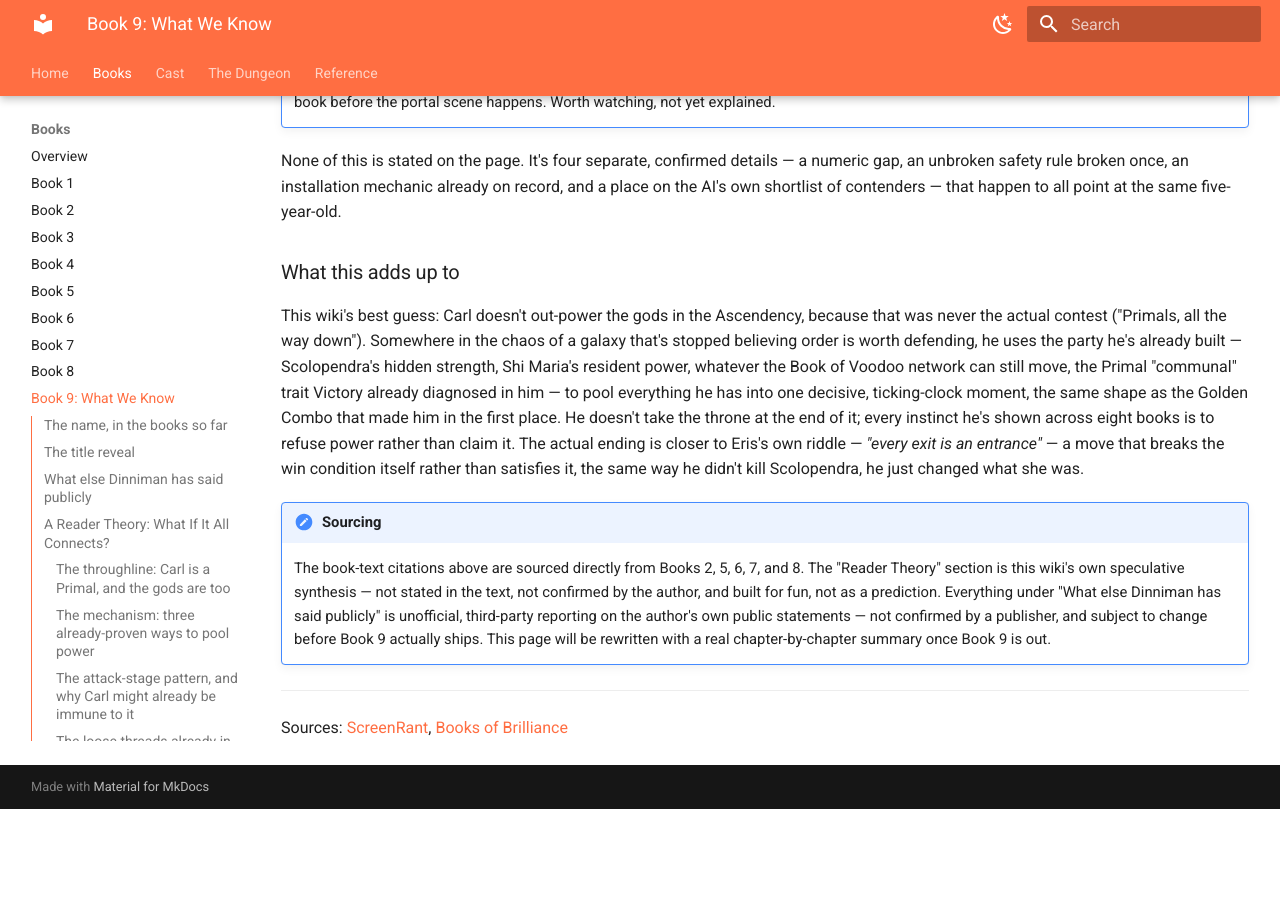
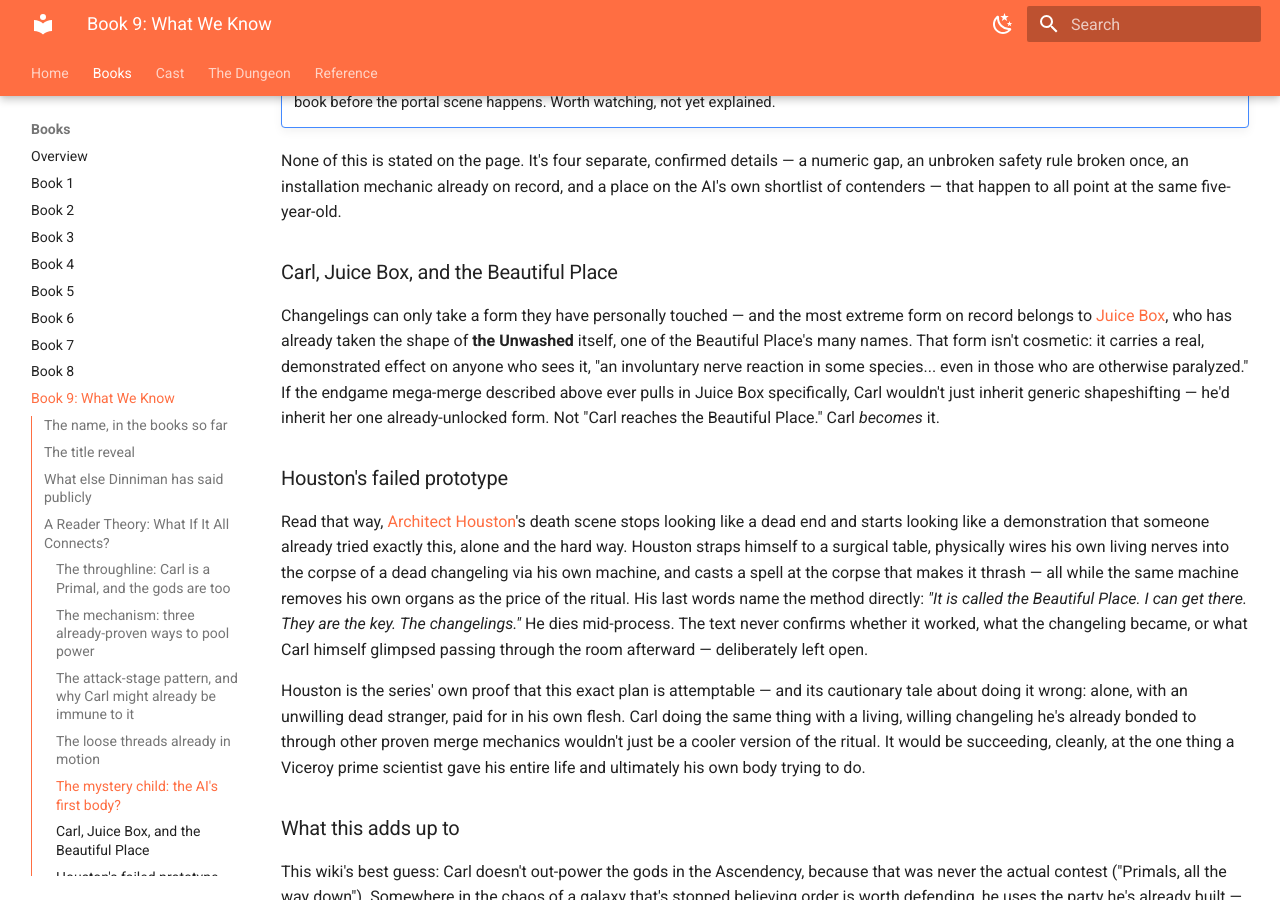
Before and after one commit to cdkolb/dcc-compendium, an MkDocs documentation site: the page built from docs/chapter-summaries/book-09-what-we-know.md, in a window 1280 px wide and 900 px high, scrolled down 4951 px. Built offline with MkDocs 1.6.1 and Material for MkDocs 9.7.7, drawn with Linux system fonts in a browser that asks for light colours; before the commit the page ends 5760 px from its top, so only the background shows below that.

Commit message:
Add Carl/Juice Box/Beautiful Place theory and Houston's failed prototype
If the endgame merge pulls in Juice Box, Carl could inherit her already-
unlocked Unwashed form rather than just generic shapeshifting. Architect
Houston's death scene is read as an earlier, failed attempt at exactly
this same changeling-as-bridge ritual, paid for with his own body.

Claude-Session: https://claude.ai/code/session_01JQWEi8YbHMK9YGFiuJp6ho

```diff
--- a/docs/chapter-summaries/book-09-what-we-know.md
+++ b/docs/chapter-summaries/book-09-what-we-know.md
@@ -222,6 +222,34 @@ None of this is stated on the page. It's four separate, confirmed details — a
 unbroken safety rule broken once, an installation mechanic already on record, and a place on the
 AI's own shortlist of contenders — that happen to all point at the same five-year-old.
 
+### Carl, Juice Box, and the Beautiful Place
+
+Changelings can only take a form they have personally touched — and the most extreme form on record
+belongs to [Juice Box](../characters/juice-box.md#the-prophecy), who has already taken the shape of
+**the Unwashed** itself, one of the Beautiful Place's many names. That form isn't cosmetic: it
+carries a real, demonstrated effect on anyone who sees it, "an involuntary nerve reaction in some
+species... even in those who are otherwise paralyzed." If the endgame mega-merge described above
+ever pulls in Juice Box specifically, Carl wouldn't just inherit generic shapeshifting — he'd inherit
+her one already-unlocked form. Not "Carl reaches the Beautiful Place." Carl *becomes* it.
+
+### Houston's failed prototype
+
+Read that way, [Architect Houston](../characters/architect-houston.md#the-beautiful-place)'s death
+scene stops looking like a dead end and starts looking like a demonstration that someone already
+tried exactly this, alone and the hard way. Houston straps himself to a surgical table, physically
+wires his own living nerves into the corpse of a dead changeling via his own machine, and casts a
+spell at the corpse that makes it thrash — all while the same machine removes his own organs as the
+price of the ritual. His last words name the method directly: *"It is called the Beautiful Place. I
+can get there. They are the key. The changelings."* He dies mid-process. The text never confirms
+whether it worked, what the changeling became, or what Carl himself glimpsed passing through the
+room afterward — deliberately left open.
+
+Houston is the series' own proof that this exact plan is attemptable — and its cautionary tale about
+doing it wrong: alone, with an unwilling dead stranger, paid for in his own flesh. Carl doing the
+same thing with a living, willing changeling he's already bonded to through other proven merge
+mechanics wouldn't just be a cooler version of the ritual. It would be succeeding, cleanly, at the
+one thing a Viceroy prime scientist gave his entire life and ultimately his own body trying to do.
+
 ### What this adds up to
 
 This wiki's best guess: Carl doesn't out-power the gods in the Ascendency, because that was never
```
